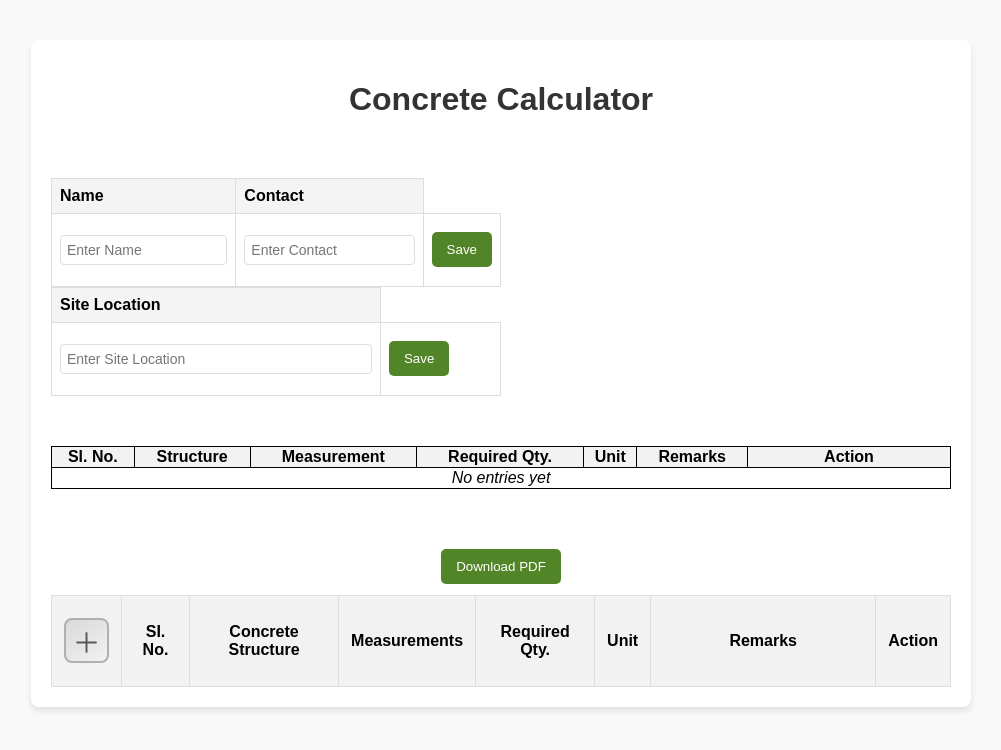
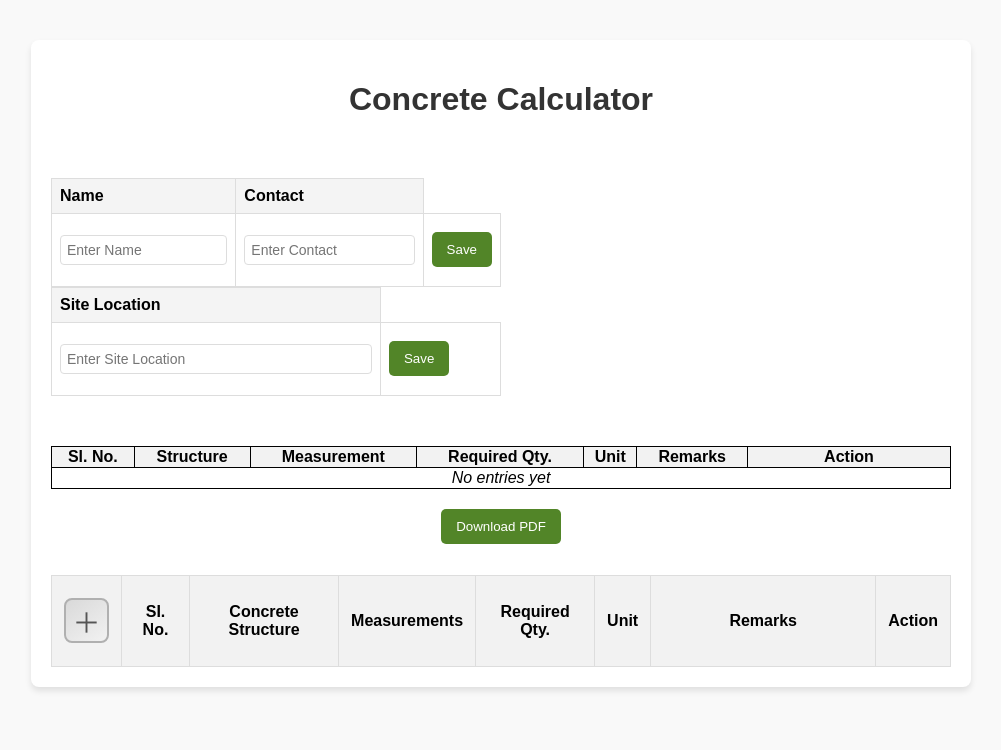
Before and after one commit to NovaWebDesignz/calcform, a React (Create React App) app: page / in a window 1280 px wide. Shown: the top 750 px of the page, without its empty margins (139-1140 px from the left). Built offline with nearby package versions, Linux system fonts and the light colour scheme.

Commit message:
download button top and bottom margin alignment

```diff
--- a/src/App.css
+++ b/src/App.css
@@ -30,6 +30,7 @@ h1 {
   width: 100%;
   border-collapse: collapse;
   margin: auto;
+  margin-top: 20px;
   text-align: center;
 }
 
@@ -54,7 +55,7 @@ h1 {
   width: 100%;
   border-collapse: collapse;
   margin-top: 50px;
-  margin-bottom: 50px;
+  margin-bottom: 10px;
 }
 
 .saved-entries-table th, .saved-entries-table td {
```
